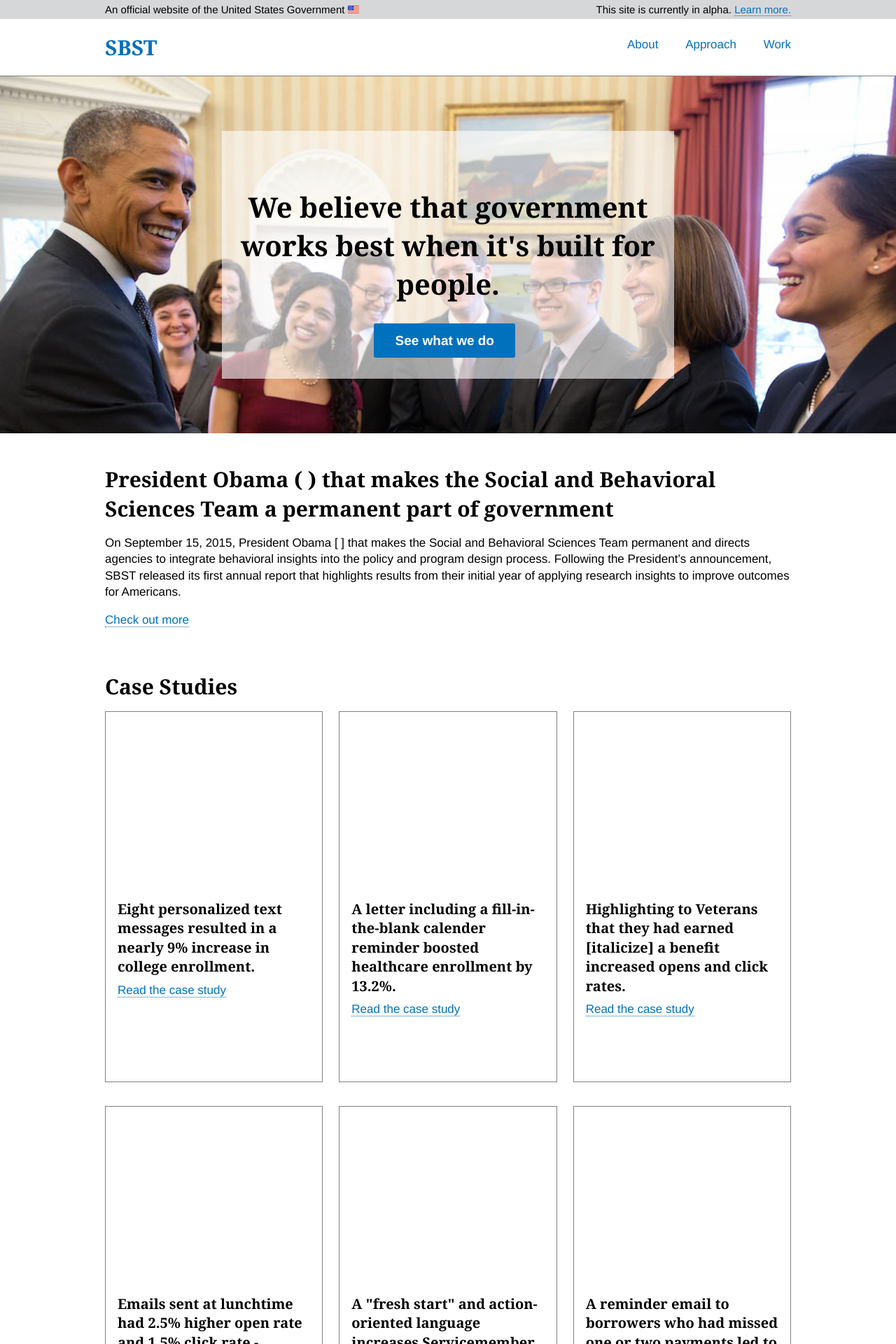
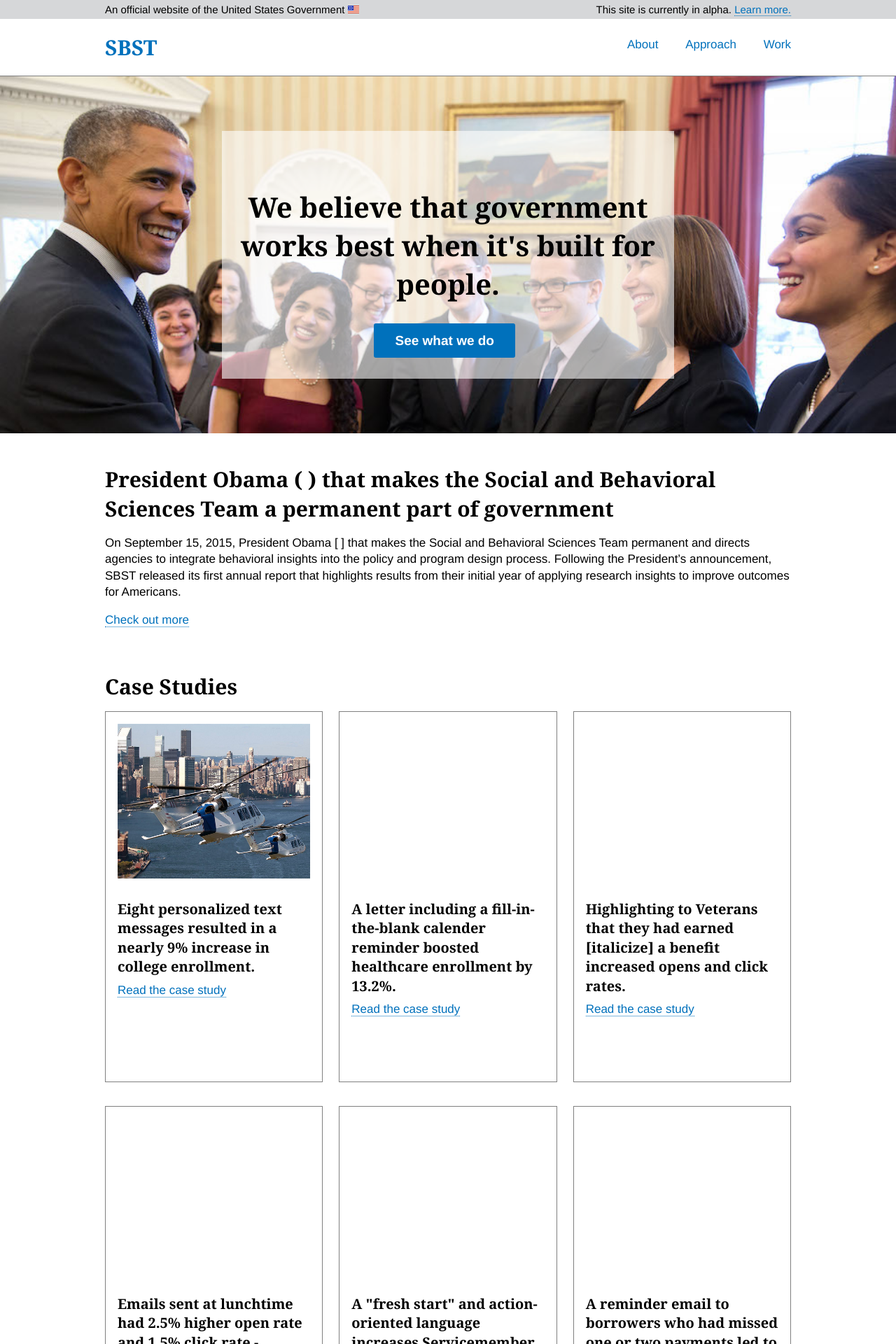
Before and after one commit to 18F/Modular-Contracting-And-Agile-Development, a Jekyll site: the page built from pages/home.md, in a window 1280 px wide. Shown: the top 1920 px of the page at 70% size. Built offline with Jekyll 4.4.1, drawn with Linux system fonts in a browser that asks for light colours.

Commit message:
include image in case study card

```diff
--- a/_includes/projects.html
+++ b/_includes/projects.html
@@ -6,7 +6,7 @@
     {% else %}
     <div class="usa-width-one-third case-study">
     {% endif %}
-      <div class="case-study--image" style="background-image: url();"></div>
+      <div class="case-study--image" style="background-image: url({{ project.image | prepend: site.baseurl }});"></div>
       <h3>{{ project.name }}</h3>
       <a href="{{ project.link | prepend: site.baseurl }}">Read the case study</a>
     </div>
```
